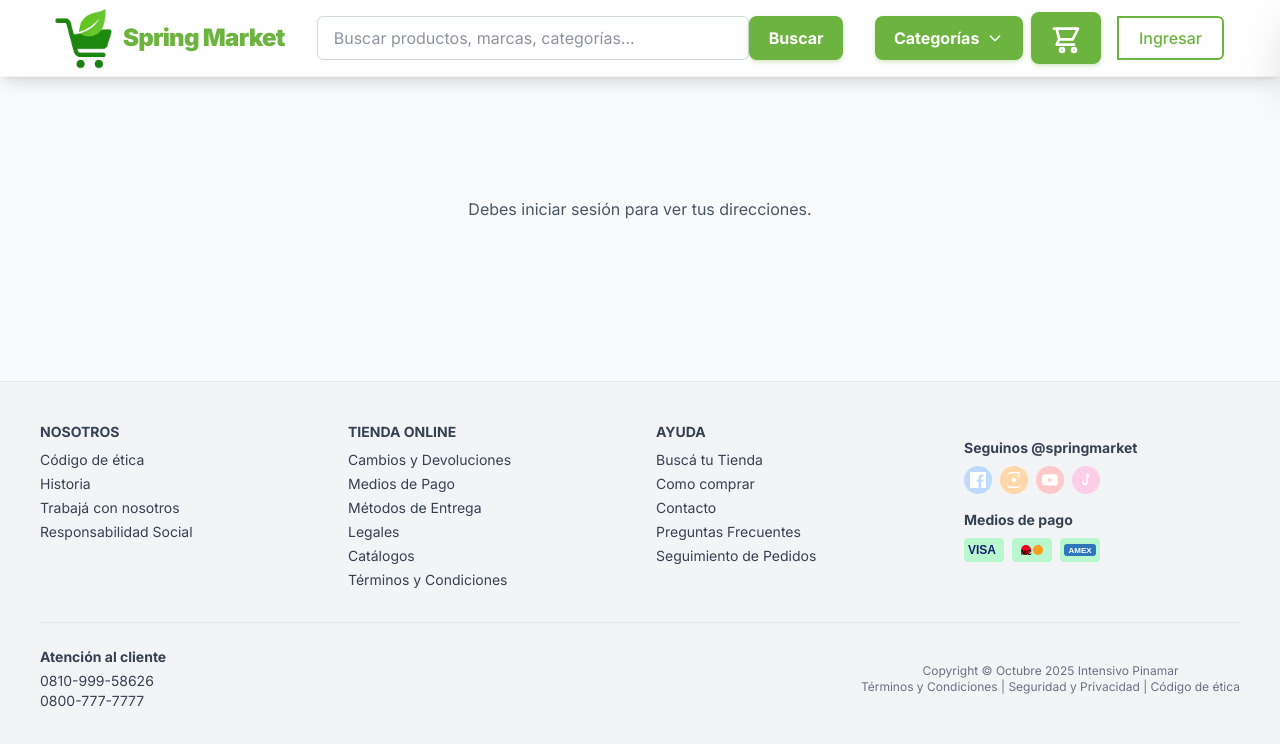
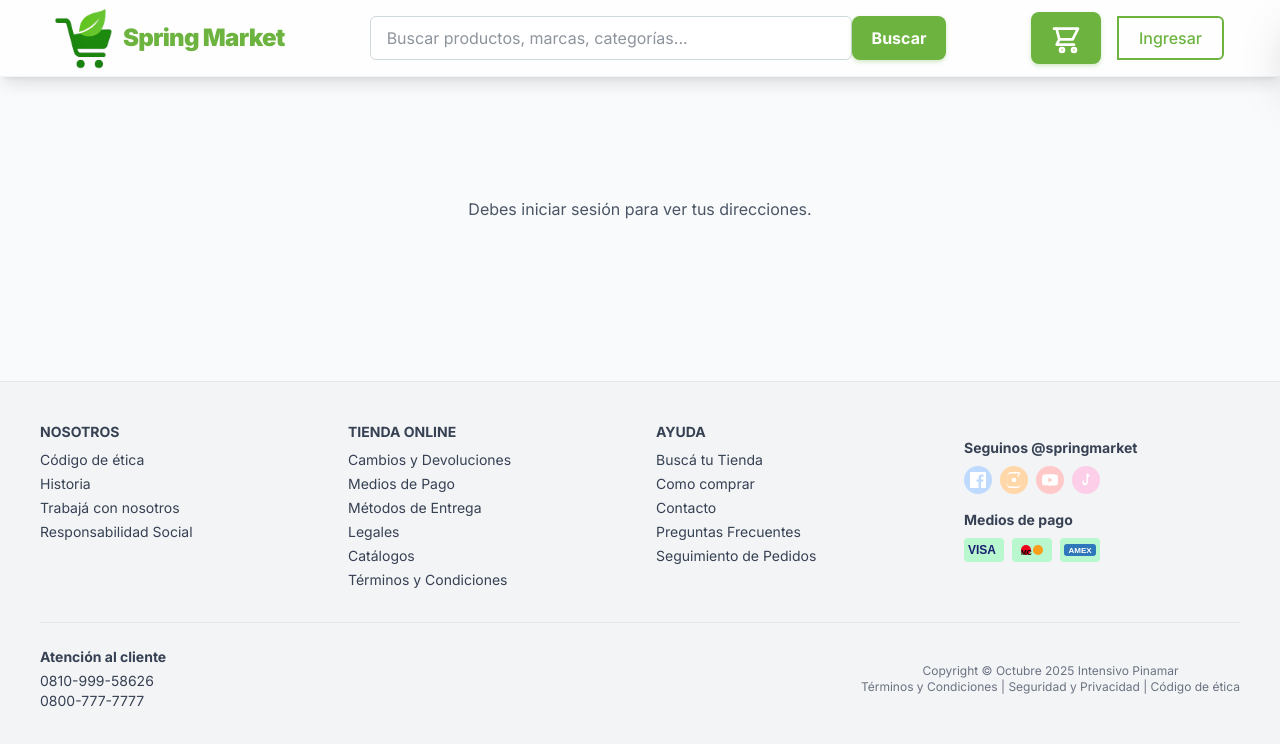
Before and after one commit to JuaniEsposito/frontend-api-pinamar, a React (Vite) app: page /mis-direcciones in a window 1280 px wide. Shown: the top 744 px of the page. Built offline with nearby package versions, Linux system fonts and the light colour scheme.

Commit message:
nav-nuevo

```diff
--- a/src/components/Navbar.jsx
+++ b/src/components/Navbar.jsx
@@ -133,76 +133,6 @@ export default function Navbar() {
           </button>
         </form>
 
-        <div className="hidden md:flex items-center gap-2">
-          {navLinks.map((link) => (
-            <div
-              key={link.label}
-              className="relative"
-              ref={link.label === "Categorías" ? dropdownRef : undefined}
-            >
-              <button
-                className={`px-5 py-2 rounded-full font-semibold transition-all duration-200 text-base flex items-center gap-1 ${
-                  dropdown === link.label
-                    ? "bg-primary text-white shadow-md"
-                    : "text-dark hover:bg-accent/70 hover:text-primary"
-                } focus:outline-none focus-visible:ring-2 focus-visible:ring-primary`}
-                aria-haspopup="true"
-                aria-expanded={dropdown === link.label}
-                type="button"
-                onClick={() =>
-                  setDropdown(dropdown === link.label ? null : link.label)
-                }
-              >
-                {link.label}
-                <svg
-                  className="w-4 h-4 ml-1"
-                  fill="none"
-                  stroke="currentColor"
-                  strokeWidth={2}
-                  viewBox="0 0 24 24"
-                >
-                  <path
-                    strokeLinecap="round"
-                    strokeLinejoin="round"
-                    d="M19 9l-7 7-7-7"
-                  />
-                </svg>
-              </button>
-              {dropdown === "Categorías" && link.dropdown.length > 0 && (
-                <div
-                  className="absolute left-0 top-full mt-0 bg-white rounded-xl shadow-lg border border-gray-100 z-50 animate-fade-in"
-                  style={{
-                    minWidth: 400,
-                    maxWidth: 700,
-                    maxHeight: 420,
-                    overflowY: "auto",
-                    padding: "1rem 0.7rem",
-                    display: "grid",
-                    gridTemplateColumns:
-                      "repeat(auto-fit, minmax(170px, 1fr))",
-                    gap: "0.2rem 0.3rem",
-                  }}
-                >
-                  {link.dropdown.map((item) => (
-                    <Link
-                      key={item.name}
-                      to={item.to}
-                      className="px-2 py-2 text-dark hover:bg-accent/40 hover:text-primary rounded transition text-base font-medium"
-                      tabIndex={0}
-                      style={{
-                        whiteSpace: "nowrap",
-                      }}
-                      onClick={() => setDropdown(null)}
-                    >
-                      {item.name}
-                    </Link>
-                  ))}
-                </div>
-              )}
-            </div>
-          ))}
-        </div>
-
         <div className="flex items-center gap-2 sm:gap-4">
           <button
             className="md:hidden p-2 rounded-full hover:bg-accent/60 transition-colors focus:outline-none focus-visible:ring-2 focus-visible:ring-primary"
@@ -316,18 +246,7 @@ export default function Navbar() {
                           className="block px-4 py-2 font-semibold text-dark bg-blue-100 hover:bg-blue-200 rounded transition"
                           onClick={() => setUserDropdown(false)}
                       >
-                          Mis Paneles
-                      </Link>
-                  )}
-
-                  {/* ✅ El enlace al Panel de Admin general ya estaba bien */}
-                  {usuario?.rol === "ADMIN" && (
-                      <Link
-                          to="/admin/productos"
-                          className="block px-4 py-2 font-semibold text-dark bg-yellow-100 hover:bg-yellow-200 rounded transition"
-                          onClick={() => setUserDropdown(false)}
-                      >
-                          Panel de Admin
+                          Mi Panel
                       </Link>
                   )}
 
--- a/src/pages/AdminPanelPage.jsx
+++ /dev/null
@@ -1,3 +0,0 @@
-export default function AdminPanelPage() {
-  return <div>Panel de administrador (próximamente)</div>
-}
--- a/src/pages/HomePage.jsx
+++ b/src/pages/HomePage.jsx
@@ -51,7 +51,7 @@ function ProductCard({ id, name, brand, img, price, weight, offer, stock, descri
 
   return (
     <div className="bg-white rounded-xl shadow hover:shadow-lg transition p-4 flex flex-col justify-between border border-gray-100 hover:border-primary">
-      <Link to={`/producto/id/${id}`} className="flex flex-col items-center text-center">
+      <div onClick={handleQuickView} className="flex flex-col items-center text-center">
         <img
           src={imageUrl}
           alt={name}
@@ -62,7 +62,7 @@ function ProductCard({ id, name, brand, img, price, weight, offer, stock, descri
         <div className="text-xs text-muted mb-1">{brand} {weight && `· ${weight}`}</div>
         <div className="text-primary font-bold text-lg mb-2">${price?.toFixed(2)}</div>
         <div className="text-xs text-gray-400">Stock: {stock || 0}</div>
-      </Link>
+      </div>
       <div className="mt-3 flex flex-col gap-1">
         <button
           className="bg-accent text-dark text-sm px-3 py-1 rounded-lg hover:bg-primary/90 hover:text-white transition shadow"
```
